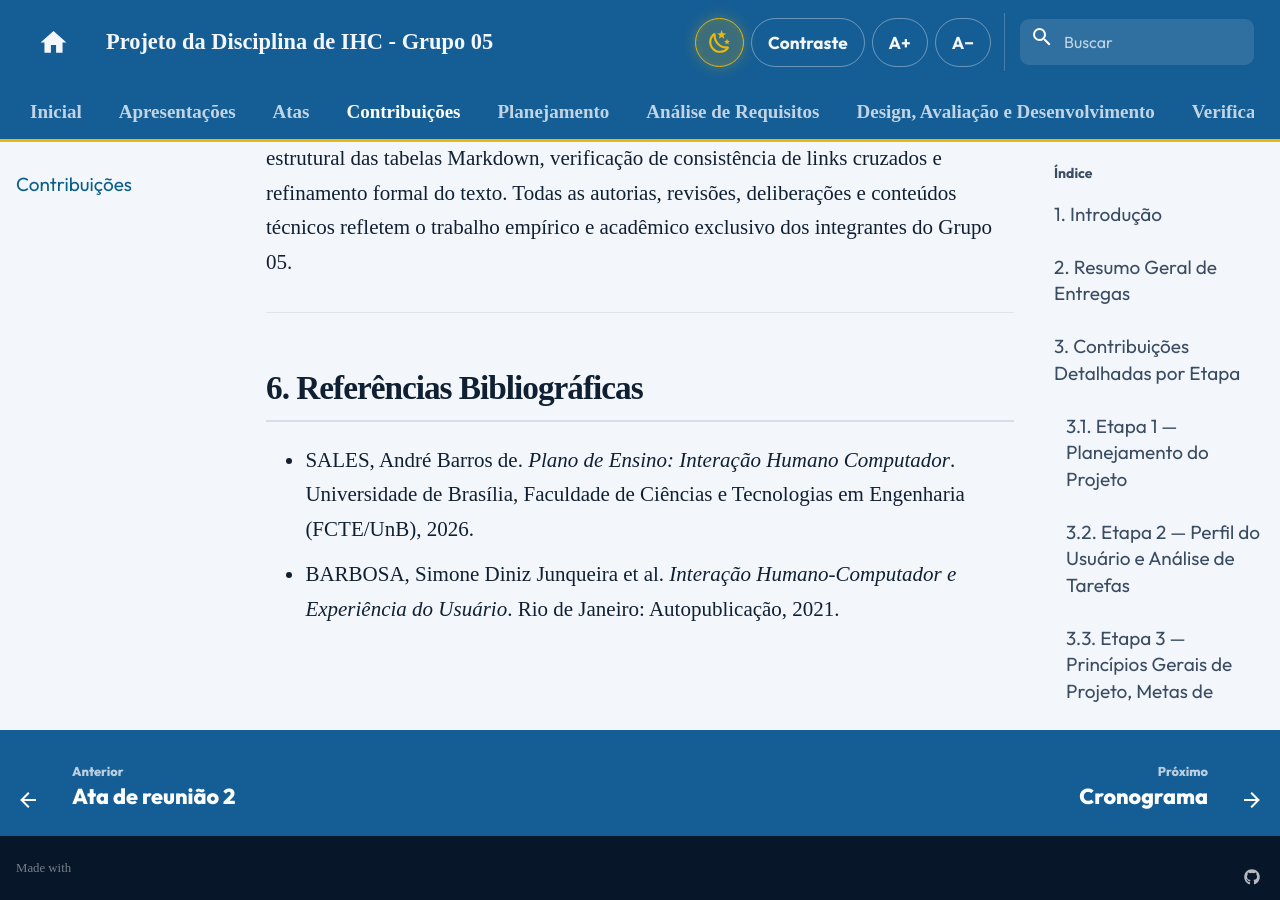
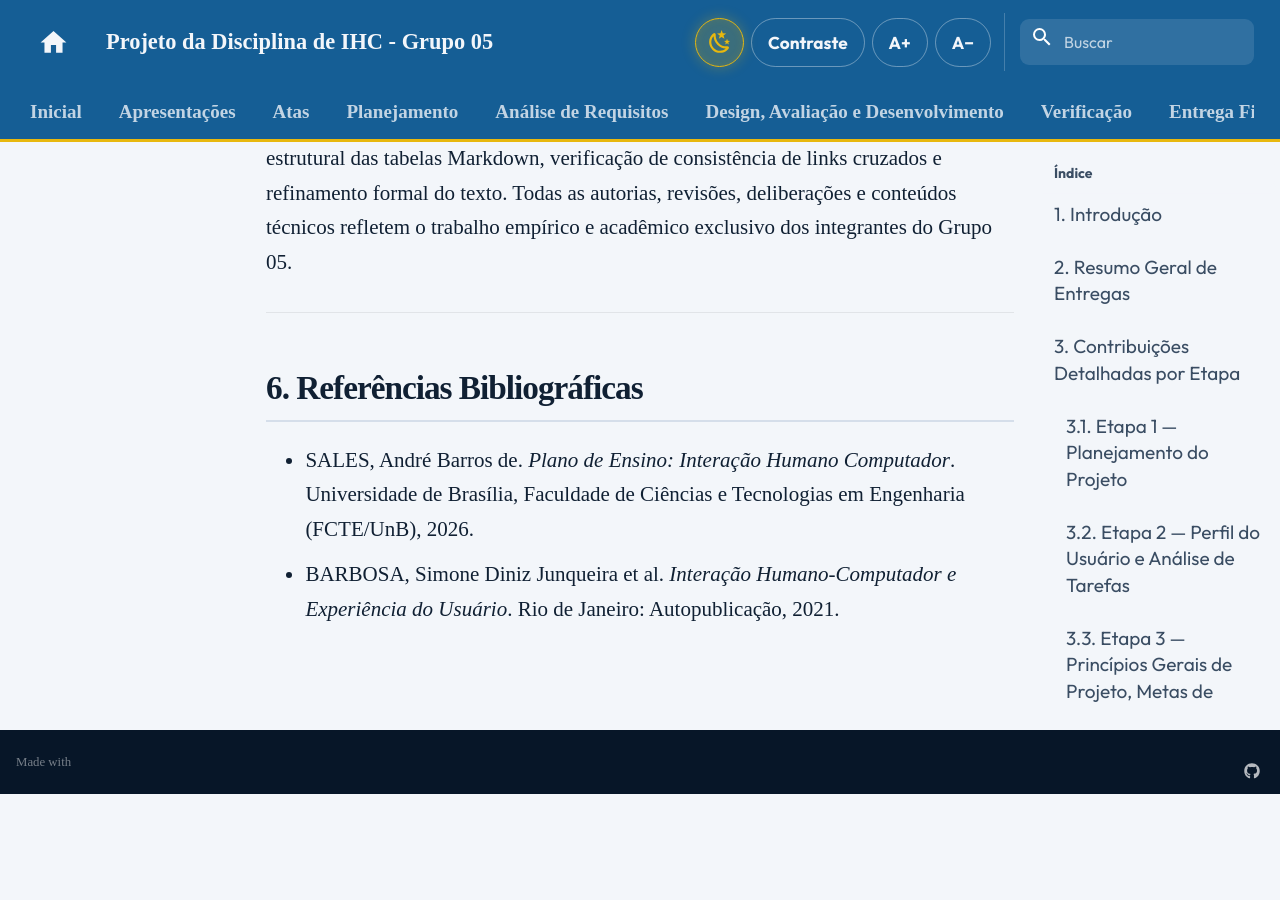
Before and after one commit to Interacao-Humano-Computador/2026.2-Grupo05, an MkDocs documentation site: the page built from docs/contribuicoes/index.md, in a window 1280 px wide and 900 px high, scrolled down 23412 px. Built offline with MkDocs 1.6.1 and Material for MkDocs 9.7.7, drawn with Linux system fonts in a browser that asks for light colours; comment, search, counter and statistics services are not loaded; after the commit the page ends 24206 px from its top, so only the background shows below that; some of the changed lines change nothing that is shown.

Commit message:
chore: remove aba de contribuicoes da barra de navegacao

```diff
--- a/mkdocs.yml
+++ b/mkdocs.yml
@@ -89,6 +89,9 @@ extra:
       link: https://github.com/Interacao-Humano-Computador/2026.2-Grupo05
       name: Repositório do grupo no GitHub
 
+not_in_nav: |
+  contribuicoes/index.md
+
 nav:
   - Inicial: index.md
 
@@ -97,8 +100,6 @@ nav:
   - Atas:
     - Ata de reunião 1: atas/ata1.md
     - Ata de reunião 2: atas/ata2.md
-
-  - Contribuições: contribuicoes/index.md
 
   - Planejamento:
     - Cronograma: planejamento/cronograma.md
```
